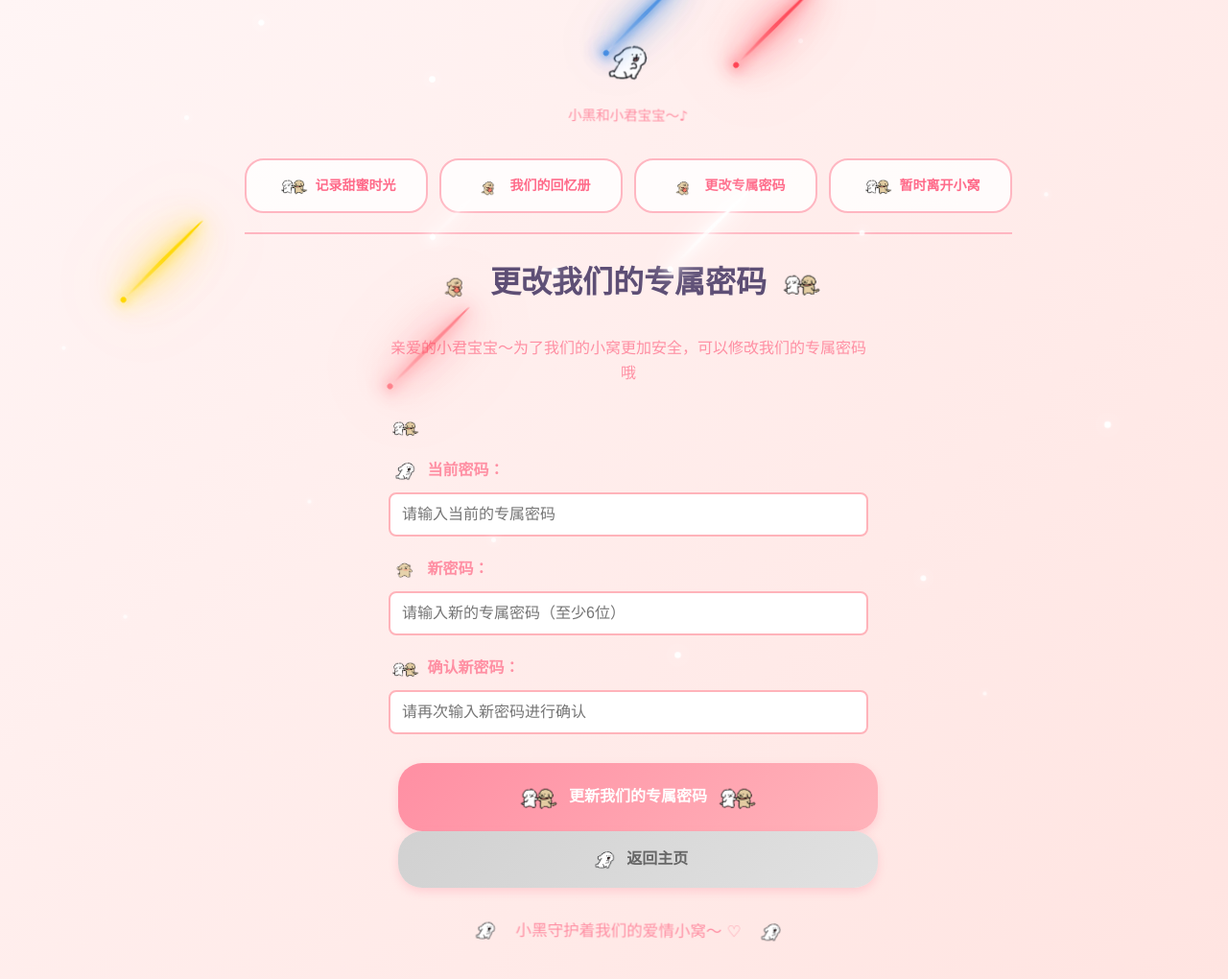
After one commit to pencilkobayashi/linlovechen, a Flask app: page /change-password in a window 1280 px wide. The commit adds this page. Shown: the whole page at 96% size. Run offline with Flask 2, Linux system fonts and the light colour scheme; the visitor is signed in with stand-in values (Sample User, id 1).

Commit message:
添加修改密码功能

```diff
--- a/app.py
+++ b/app.py
@@ -5,7 +5,8 @@ import os
 from datetime import datetime
 
 app = Flask(__name__, static_folder='static', static_url_path='/static')
-app.config.from_object(Config)
+config = Config()
+app.config.from_object(config)
 
 @app.before_request
 def check_login():
@@ -18,7 +19,7 @@ def check_login():
 def login():
     error = None
     if request.method == 'POST':
-        if request.form['password'] == app.config['PASSWORD']:
+        if request.form['password'] == config.PASSWORD:
             session['logged_in'] = True
             return redirect(url_for('home'))
         else:
@@ -39,6 +40,36 @@ def notes_list():
     """查看所有日记列表"""
     notes = load_notes()
     return render_template('notes_list.html', notes=notes)
+
+@app.route('/change-password', methods=['GET', 'POST'])
+def change_password():
+    """更改密码"""
+    error = None
+    success = None
+
+    if request.method == 'POST':
+        current_password = request.form.get('current_password', '').strip()
+        new_password = request.form.get('new_password', '').strip()
+        confirm_password = request.form.get('confirm_password', '').strip()
+
+        # 验证当前密码
+        if current_password != config.PASSWORD:
+            error = "当前密码错误！"
+        elif not new_password:
+            error = "新密码不能为空！"
+        elif len(new_password) < 6:
+            error = "新密码长度至少6位！"
+        elif new_password != confirm_password:
+            error = "两次输入的新密码不一致！"
+        else:
+            # 保存新密码
+            try:
+                Config.save_password(new_password)
+                success = "密码修改成功！"
+            except Exception as e:
+                error = f"密码保存失败：{str(e)}"
+
+    return render_template('change_password.html', error=error, success=success)
 
 @app.route('/another-page')
 def another_page():
--- /dev/null
+++ b/templates/change_password.html
@@ -0,0 +1,261 @@
+<!DOCTYPE html>
+<html>
+<head>
+    <meta charset="UTF-8">
+    <meta name="viewport" content="width=device-width, initial-scale=1.0">
+    <title>🔐 更改我们的专属密码 - 小黑与小君宝宝的温馨日记本</title>
+    <link rel="stylesheet" href="{{ url_for('static', filename='style.css') }}">
+    <style>
+        .password-container {
+            max-width: 500px;
+            margin: 0 auto;
+        }
+        .form-group {
+            margin-bottom: 20px;
+        }
+        .form-group label {
+            display: block;
+            margin-bottom: 8px;
+            color: #ff8fa3;
+            font-weight: bold;
+        }
+        .form-group input {
+            width: 100%;
+            padding: 12px;
+            border: 2px solid #ffb3ba;
+            border-radius: 8px;
+            font-size: 16px;
+            box-sizing: border-box;
+            background: #fff;
+        }
+        .form-group input:focus {
+            outline: none;
+            border-color: #ff8fa3;
+            box-shadow: 0 0 5px rgba(255, 143, 163, 0.3);
+        }
+        .btn-container {
+            text-align: center;
+            margin: 30px 0;
+        }
+        .password-btn {
+            background: linear-gradient(135deg, #ff8fa3, #ffb3ba);
+            color: white;
+            border: none;
+            padding: 15px 30px;
+            border-radius: 25px;
+            font-size: 16px;
+            cursor: pointer;
+            margin: 0 10px;
+            transition: all 0.3s ease;
+        }
+        .password-btn:hover {
+            background: linear-gradient(135deg, #ff7a91, #ff9da6);
+            transform: translateY(-2px);
+        }
+        .back-btn {
+            background: linear-gradient(135deg, #d1d1d1, #e1e1e1);
+            color: #666;
+        }
+        .back-btn:hover {
+            background: linear-gradient(135deg, #c1c1c1, #d1d1d1);
+        }
+        .error {
+            background: #ffebee;
+            color: #c62828;
+            padding: 15px;
+            border-radius: 8px;
+            margin-bottom: 20px;
+            border-left: 4px solid #c62828;
+        }
+        .success {
+            background: #e8f5e8;
+            color: #2e7d32;
+            padding: 15px;
+            border-radius: 8px;
+            margin-bottom: 20px;
+            border-left: 4px solid #2e7d32;
+        }
+
+
+        @media screen and (max-width: 768px) {
+            .password-container {
+                padding: 0 15px;
+            }
+            .password-btn {
+                padding: 12px 20px;
+                font-size: 14px;
+                display: block;
+                width: 100%;
+                margin: 10px 0;
+            }
+        }
+    </style>
+</head>
+<body>
+    <!-- 浪漫的流星背景 -->
+    <div class="shooting-stars">
+        <div class="shooting-star"></div>
+        <div class="shooting-star"></div>
+        <div class="shooting-star"></div>
+        <div class="shooting-star"></div>
+        <div class="shooting-star"></div>
+        <div class="shooting-star"></div>
+        <div class="shooting-star"></div>
+        <div class="shooting-star"></div>
+        <div class="shooting-star"></div>
+        <div class="shooting-star"></div>
+        <div class="shooting-star"></div>
+        <div class="shooting-star"></div>
+        <div class="shooting-star"></div>
+        <div class="shooting-star"></div>
+        <div class="shooting-star"></div>
+        <div class="shooting-star"></div>
+        <div class="shooting-star"></div>
+        <div class="shooting-star"></div>
+        <div class="shooting-star"></div>
+        <div class="shooting-star"></div>
+        <div class="shooting-star"></div>
+        <div class="shooting-star"></div>
+        <div class="shooting-star"></div>
+        <div class="shooting-star"></div>
+        <div class="shooting-star"></div>
+    </div>
+
+    <!-- 闪烁的星星背景 -->
+    <div class="twinkling-stars">
+        <div class="twinkling-star"></div>
+        <div class="twinkling-star"></div>
+        <div class="twinkling-star"></div>
+        <div class="twinkling-star"></div>
+        <div class="twinkling-star"></div>
+        <div class="twinkling-star"></div>
+        <div class="twinkling-star"></div>
+        <div class="twinkling-star"></div>
+        <div class="twinkling-star"></div>
+        <div class="twinkling-star"></div>
+        <div class="twinkling-star"></div>
+        <div class="twinkling-star"></div>
+        <div class="twinkling-star"></div>
+        <div class="twinkling-star"></div>
+        <div class="twinkling-star"></div>
+    </div>
+
+    <div class="container">
+        <div class="dog-decoration">
+            <div class="dog-gif"></div>
+            <p style="margin: 5px 0; color: #ff8fa3; font-size: 14px;">小黑和小君宝宝～♪</p>
+        </div>
+
+        <div class="nav-bar">
+            <a href="{{ url_for('home') }}"><div class="heart-gif"></div> 记录甜蜜时光</a>
+            <a href="{{ url_for('notes_list') }}"><div class="heart-gif"></div> 我们的回忆册</a>
+            <a href="{{ url_for('change_password') }}" class="active"><div class="heart-gif"></div> 更改专属密码</a>
+            <a href="{{ url_for('logout') }}"><div class="heart-gif"></div> 暂时离开小窝</a>
+        </div>
+
+        <div class="password-container">
+            <h1 style="text-align: center; margin-bottom: 30px;">
+                <div class="heart-gif-large"></div> 更改我们的专属密码 <div class="heart-gif-large"></div>
+            </h1>
+
+            <p style="text-align: center; color: #ff8fa3; margin-bottom: 30px; font-size: 16px;">
+                亲爱的小君宝宝～为了我们的小窝更加安全，可以修改我们的专属密码哦 <div class="heart-gif"></div>
+            </p>
+
+            {% if error %}
+                <div class="error">
+                    <div class="heart-gif"></div> {{ error }}
+                </div>
+            {% endif %}
+
+            {% if success %}
+                <div class="success">
+                    <div class="heart-gif"></div> {{ success }}
+                </div>
+            {% endif %}
+
+            <form method="post">
+                <div class="form-group">
+                    <label for="current_password">
+                        <div class="heart-gif"></div> 当前密码：
+                    </label>
+                    <input type="password" id="current_password" name="current_password"
+                           placeholder="请输入当前的专属密码" required>
+                </div>
+
+                <div class="form-group">
+                    <label for="new_password">
+                        <div class="heart-gif"></div> 新密码：
+                    </label>
+                    <input type="password" id="new_password" name="new_password"
+                           placeholder="请输入新的专属密码（至少6位）" required>
+                </div>
+
+                <div class="form-group">
+                    <label for="confirm_password">
+                        <div class="heart-gif"></div> 确认新密码：
+                    </label>
+                    <input type="password" id="confirm_password" name="confirm_password"
+                           placeholder="请再次输入新密码进行确认" required>
+                </div>
+
+                <div class="btn-container">
+                    <button type="submit" class="password-btn">
+                        <div class="heart-gif-large"></div> 更新我们的专属密码 <div class="heart-gif-large"></div>
+                    </button>
+                    <button type="button" class="password-btn back-btn" onclick="window.location.href='{{ url_for('home') }}'">
+                        <div class="heart-gif"></div> 返回主页
+                    </button>
+                </div>
+            </form>
+        </div>
+
+        <div class="dog-decoration" style="margin-top: 30px;">
+            <div class="dog-gif-small"></div>
+            <span style="margin: 0 10px; color: #ff8fa3;">小黑守护着我们的爱情小窝～ ♡</span>
+            <div class="dog-gif-small"></div>
+        </div>
+    </div>
+
+    <script>
+        // 动图列表
+        const gifList = [
+            '/static/heart-dog.gif',
+            '/static/couple-dance.gif',
+            '/static/ezgif-47812851c06b81.gif',
+            '/static/20220302224226_e3e67.gif'
+        ];
+
+        // 随机选择动图
+        function getRandomGif() {
+            return gifList[Math.floor(Math.random() * gifList.length)];
+        }
+
+        // 应用随机动图到所有动图元素
+        function applyRandomGifs() {
+            // 为每个动图元素独立随机选择动图
+            const gifElements = document.querySelectorAll('.dog-gif, .dog-gif-small, .heart-gif, .heart-gif-large');
+            gifElements.forEach(element => {
+                element.style.backgroundImage = `url('${getRandomGif()}')`;
+            });
+        }
+
+        // 页面加载完成后应用随机动图
+        document.addEventListener('DOMContentLoaded', () => {
+            applyRandomGifs();
+        });
+
+        // 密码确认验证
+        document.getElementById('confirm_password').addEventListener('input', function() {
+            const newPassword = document.getElementById('new_password').value;
+            const confirmPassword = this.value;
+
+            if (newPassword && confirmPassword && newPassword !== confirmPassword) {
+                this.style.borderColor = '#c62828';
+            } else {
+                this.style.borderColor = '#ffb3ba';
+            }
+        });
+    </script>
+</body>
+</html>
--- a/templates/index.html
+++ b/templates/index.html
@@ -68,6 +68,7 @@
           <div class="shooting-star"></div>
           <div class="shooting-star"></div>
           <div class="shooting-star"></div>
+          <div class="shooting-star"></div>
       </div>
 
       <!-- 闪烁的星星背景 -->
@@ -98,6 +99,7 @@
         <div class="nav-bar">
             <a href="{{ url_for('home') }}"><div class="heart-gif"></div> 记录甜蜜时光</a>
             <a href="{{ url_for('notes_list') }}"><div class="heart-gif"></div> 我们的回忆册</a>
+            <a href="{{ url_for('change_password') }}"><div class="heart-gif"></div> 更改专属密码</a>
             <a href="{{ url_for('logout') }}"><div class="heart-gif"></div> 暂时离开小窝</a>
         </div>
 
--- a/templates/notes_list.html
+++ b/templates/notes_list.html
@@ -111,6 +111,7 @@
         <div class="nav-bar">
             <a href="{{ url_for('home') }}"><div class="heart-gif"></div> 记录甜蜜时光</a>
             <a href="{{ url_for('notes_list') }}"><div class="heart-gif"></div> 我们的回忆册</a>
+            <a href="{{ url_for('change_password') }}"><div class="heart-gif"></div> 更改专属密码</a>
             <a href="{{ url_for('logout') }}"><div class="heart-gif"></div> 暂时离开小窝</a>
         </div>
 
```
Also changed, not shown: config.py (+20 -1 lines), 1 other file.
